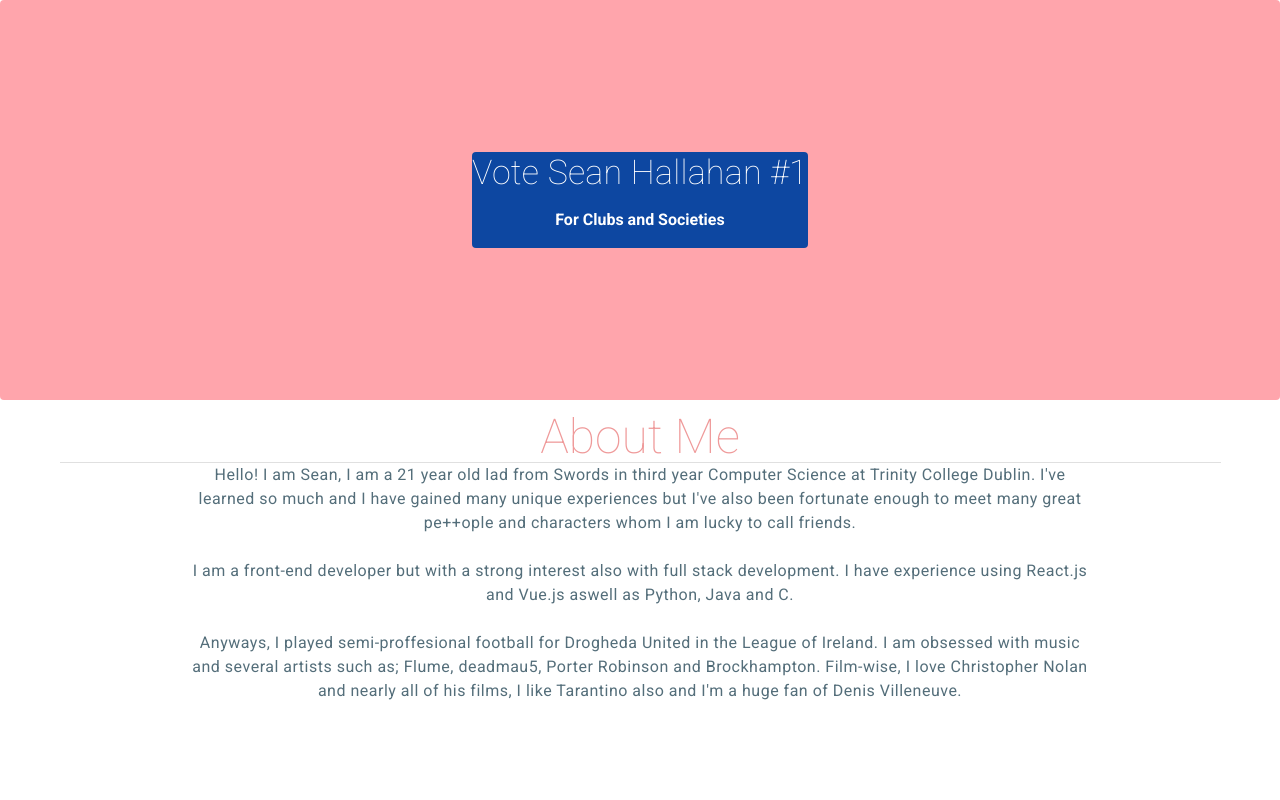
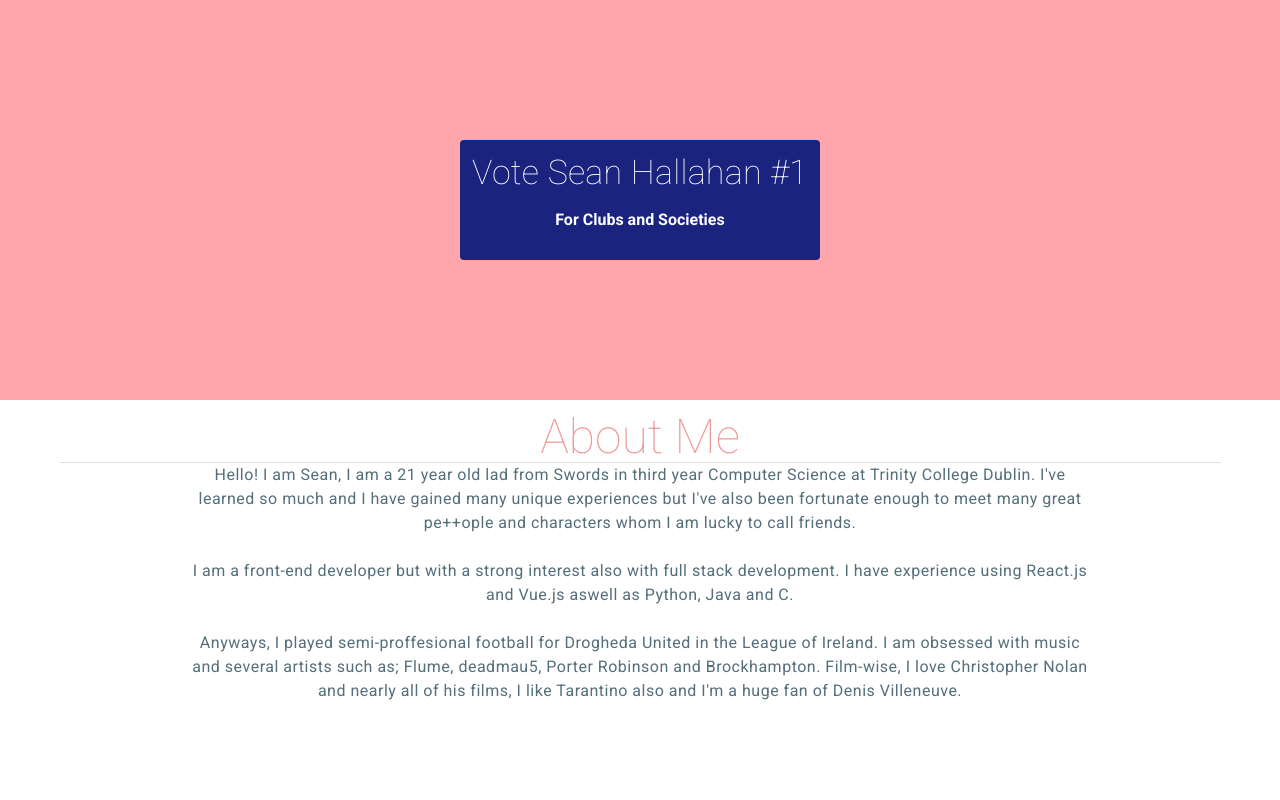
Before and after one commit to danana5/sean-h-campaign-site, a Vue app: page / in a window 1280 px wide. Shown: the top 800 px of the page. Built offline with nearby package versions, Linux system fonts and the light colour scheme.

Commit message:
formatting fixes and minor UI changes

```diff
--- a/src/App.vue
+++ b/src/App.vue
@@ -1,35 +1,25 @@
 <template>
 <v-app>
     <div>
-            <v-card
-                dark
-                color="#ffa5ac"
-                flat
-                height="400"
-            >
+        <v-card dark color="#ffa5ac" flat height="400" tile>
             <v-container fill-height>
-                    <v-row
-                align="center"
-                justify="center"
-                >
-                  <v-card
-                  flat
-                  class="text-center"
-                  color="blue darken-4"
-                  >
+                <v-row align="center" justify="center">
+                    <v-card flat class="text-center" color="indigo darken-4">
+                        <v-container>
                             <h1 class="display-1 font-weight-thin mb-4">Vote Sean Hallahan #1</h1>
                             <h4 class="subheading mb-4">For Clubs and Societies</h4>
+                        </v-container>
                     </v-card>
                 </v-row>
             </v-container>
         </v-card>
         <v-flex id="About">
-            <About/>
+            <About />
         </v-flex>
         <v-flex id="Contact">
-            <Contact/>
+            <Contact />
         </v-flex>
-        <Footer/>
+        <Footer />
     </div>
 
 </v-app>
@@ -40,7 +30,7 @@ import About from "./components/About"
 import Contact from "./components/Contact"
 import Footer from "./components/Footer"
 export default {
-    components:{
+    components: {
         About,
         Footer,
         Contact
```
Lines whose indentation alone changed are shown as unchanged.
